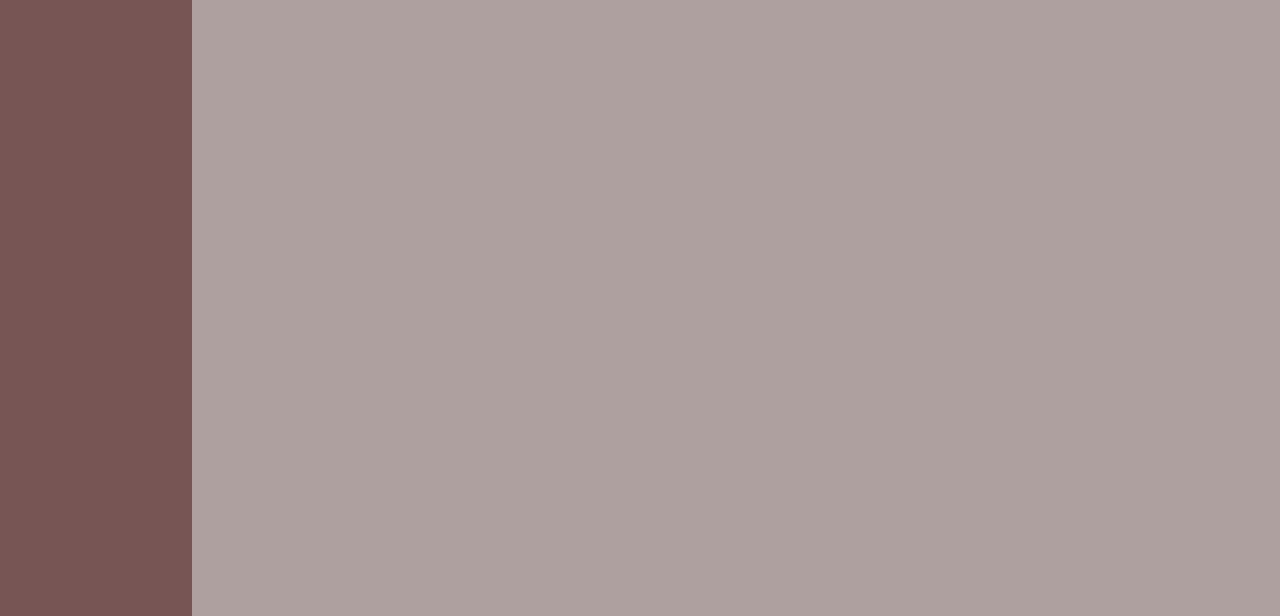
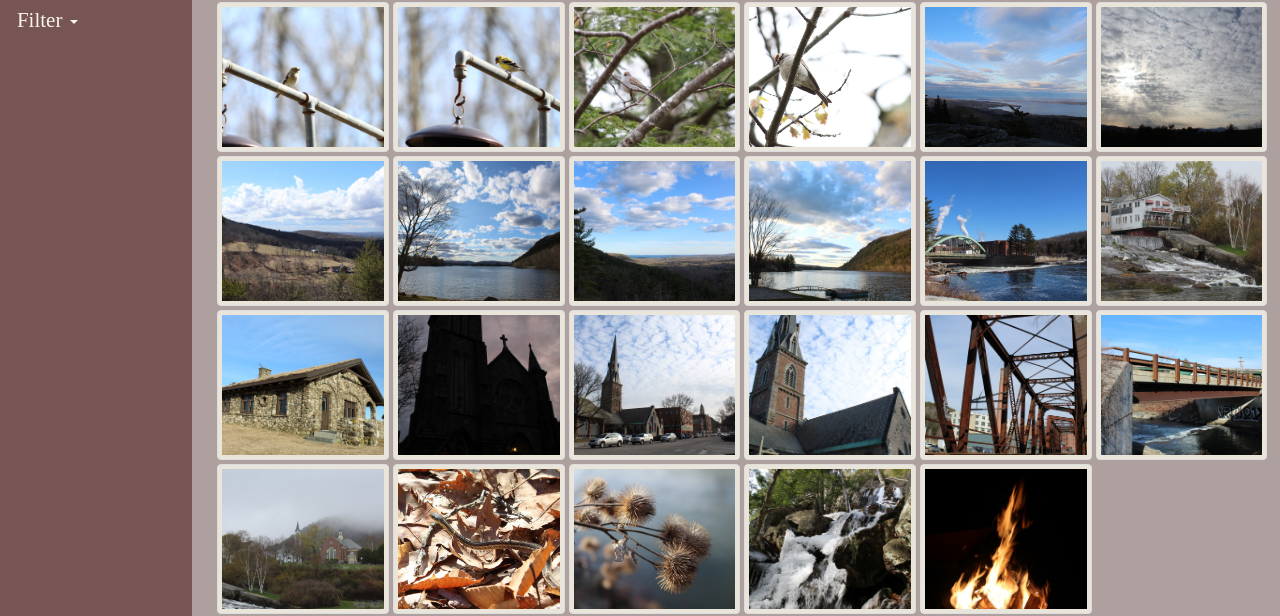
Before and after one commit to SebetheWombat/Photoga, a plain HTML site: page gallery.html in a window 1280 px wide. Shown: the part 266-882 px from the top of the page. Before the commit the page ends 800 px from the top, so only its background shows below. Drawn offline with nearby package versions, Linux system fonts and the light colour scheme; a web font is replaced by a local one.

Commit message:
Adjusted folders

```diff
--- a/html/about.html
+++ b/gallery.html
@@ -1,13 +1,14 @@
 <!DOCTYPE html>
 <html>
 <head>
-	<title>Photoga | About</title>
 	<meta charset="utf-8">
+	<title>Photoga | Gallery</title>
 	<link rel="stylesheet" href="http://maxcdn.bootstrapcdn.com/bootstrap/3.3.6/css/bootstrap.min.css">
 	<script src="https://ajax.googleapis.com/ajax/libs/jquery/2.2.0/jquery.min.js"></script>
 	<script src="http://maxcdn.bootstrapcdn.com/bootstrap/3.3.6/js/bootstrap.min.js"></script>
+	<meta name="viewport" content="width=device-width, initial-scale=1">
 	<link href='https://fonts.googleapis.com/css?family=IM+Fell+English' rel='stylesheet' type='text/css'>
-	<link href="../photoStyle.css" rel="stylesheet">
+	<link href="photoStyle.css" rel="stylesheet">
 </head>
 <body>
 	<header>
@@ -19,12 +20,29 @@
 				<li class='stayUp'><a href="index.html">Home</a></li>
 				<li class="stayUp"><a href="about.html">About</a></li>
 				<li class='stayUp'><a href="gallery.html">Gallery</a></li>
+				<li class="dropdown stayUp">
+					<a class="dropdown-toggle" data-toggle="dropdown" href="#">Filter <span class="caret"></span></a>
+					<ul class="dropdown-menu">
+						<li id="all">All</li>
+						<li id="bird">Birds</li>
+						<li id="land">Landscape</li>
+						<li id="man">Man Made</li>
+						<li id="nat">Nature Misc.</li>
+						<li id="plant">Plants</li>
+						<li id="rept">Reptiles & Amphibians</li>
+					</ul>
+				</li>
 			</ul>
 		</div>
 
-		<main>
-			<p class="about">As a novice photographer and web developer, what better way to polish my skills than to code up a photography website?</p>
-		</main>
 
+	<div id="container"></div>
+	<div id="popup">
+		<p>Click to close</p>
+		<div id="content">
+			<img src="/">
+		</div>
+	</div>
+	<script src="scripts/photoga.js"></script>
 </body>
 </html>
--- a/html/index.html
+++ b/index.html
@@ -7,7 +7,7 @@
 	<script src="https://ajax.googleapis.com/ajax/libs/jquery/2.2.0/jquery.min.js"></script>
 	<script src="http://maxcdn.bootstrapcdn.com/bootstrap/3.3.6/js/bootstrap.min.js"></script>
 	<link href='https://fonts.googleapis.com/css?family=IM+Fell+English' rel='stylesheet' type='text/css'>
-	<link href="../photoStyle.css" rel="stylesheet">
+	<link href="photoStyle.css" rel="stylesheet">
 </head>
 <body>
 	<header>
@@ -26,13 +26,13 @@
 		<div id="inside">
 			<div id="canvas">
 				<div class="photoSlide curSlide">
-					<img class="img-responsive" src="../images/chickadee.jpg" alt="">
+					<img class="img-responsive" src="images/chickadee.jpg" alt="">
 				</div>
 				<div class="photoSlide">
-					<img class="img-responsive" src="../images/camdenHills1.jpg" alt="">
+					<img class="img-responsive" src="images/camdenHills1.jpg" alt="">
 				</div>
 				<div class="photoSlide">
-					<img class="img-responsive" src="../images/camdenChuch.jpg" alt="">
+					<img class="img-responsive" src="images/camdenChuch.jpg" alt="">
 				</div>
 			</div>
 			<div id="photoBox">
@@ -42,6 +42,6 @@
 		</div>
 	</div>
 
-	<script src="../scripts/indexFunction.js"></script>
+	<script src="scripts/indexFunction.js"></script>
 </body>
 </html>
--- a/scripts/photoga.js
+++ b/scripts/photoga.js
@@ -1,13 +1,13 @@
 var imageSrc = {
-	'birds' : ['../images/sparrow.jpg','../images/chickadee.jpg','../images/duck.jpg','../images/nuthatch.jpg','../images/whiteThroatedSparrow.jpg','../images/junco.jpg',
-	'../images/goldfinch.jpg','../images/goldfinch1.jpg','../images/sparrow1.jpg','../images/chippingSparrow.jpg'],
-	'landscape' : ['../images/baldRock.jpg','../images/montpellierSunset.jpg','../images/baldMtn.jpg','../images/barrettsCove1.jpg','../images/camdenHills.jpg',
-	'../images/camdenHills1.jpg'],
-	'manMade' : ['../images/rumford.jpg','../images/camden.jpg','../images/beechHill.jpg','../images/vtChurchDark.jpg','../images/montpellierVT.jpg','../images/vtchurch.jpg','../images/vtBridge.jpg',
-	'../images/vtBridge1.jpg','../images/camdenChuch.jpg'],
-	'reptAmphib' :['../images/snake.jpg'],
-	'plants' : ['../images/burrs.jpg'],
-	'miscNature' : ['../images/ice.jpg','../images/fire.jpg']
+	'birds' : ['images/sparrow.jpg','images/chickadee.jpg','images/duck.jpg','images/nuthatch.jpg','images/whiteThroatedSparrow.jpg','images/junco.jpg',
+	'images/goldfinch.jpg','images/goldfinch1.jpg','images/sparrow1.jpg','images/chippingSparrow.jpg'],
+	'landscape' : ['images/baldRock.jpg','images/montpellierSunset.jpg','images/baldMtn.jpg','images/barrettsCove1.jpg','images/camdenHills.jpg',
+	'images/camdenHills1.jpg'],
+	'manMade' : ['images/rumford.jpg','images/camden.jpg','images/beechHill.jpg','images/vtChurchDark.jpg','images/montpellierVT.jpg','images/vtchurch.jpg','images/vtBridge.jpg',
+	'images/vtBridge1.jpg','images/camdenChuch.jpg'],
+	'reptAmphib' :['images/snake.jpg'],
+	'plants' : ['images/burrs.jpg'],
+	'miscNature' : ['images/ice.jpg','images/fire.jpg']
 };
 var loadIt;
 
@@ -90,7 +90,7 @@ $("#all").click(function(){
 $(".dropdown").mouseover(function(){
 	$(".dropdown-menu").show();
 });
-$(".dropdown-menu, .dropdown").mouseout(function(){
+$(".dropdown-menu").mouseout(function(){
 	$(".dropdown-menu").hide();
 });
 function openUp(){
```
Also changed, not shown: about.html (renamed from html/gallery.html, +5 -23 lines).
